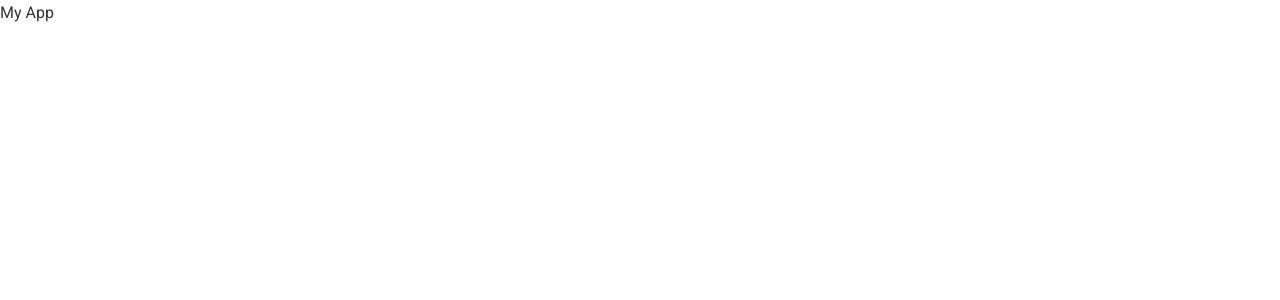
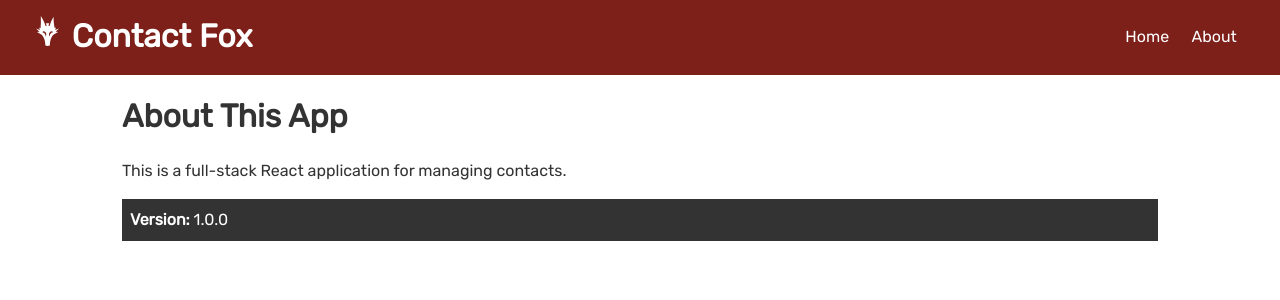
Before and after one commit to rh9891/ContactFox, a React (Create React App) app in the folder client/: page /about in a window 1280 px wide. Shown: the top 300 px of the page. Built offline with nearby package versions, Linux system fonts and the light colour scheme.

Commit message:
Set up the router and completed the functionality of the navbar.

```diff
--- a/client/src/App.css
+++ b/client/src/App.css
@@ -1,12 +1,12 @@
-@import url("https://fonts.googleapis.com/css?family=Roboto");
+@import url("https://fonts.googleapis.com/css?family=Rubik");
 
 /* Global Styles */
 :root {
-  --primary-color: #003699;
+  --primary-color: #6f0801;
   --dark-color: #333333;
   --light-color: #f4f4f4;
-  --danger-color: #dc3545;
-  --success-color: #28a745;
+  --danger-color: #d99058;
+  --success-color: #568203;
 }
 
 * {
@@ -16,7 +16,7 @@
 }
 
 body {
-  font-family: "Roboto", sans-serif;
+  font-family: "Rubik", sans-serif;
   font-size: 1rem;
   line-height: 1.6;
   background-color: #fff;
--- a/client/src/App.js
+++ b/client/src/App.js
@@ -1,8 +1,24 @@
-import React from "react";
+import React, { Fragment } from "react";
+import { BrowserRouter as Router, Route, Switch } from "react-router-dom";
+import Navbar from "./components/layout/Navbar";
+import Home from "./components/pages/Home";
+import About from "./components/pages/About";
 import "./App.css";
 
 const App = () => {
-  return <div className="App">My App</div>;
+  return (
+    <Router>
+      <Fragment className="App">
+        <Navbar />
+        <div className="container">
+          <Switch>
+            <Route exact path="/" component={Home} />
+            <Route exact path="/about" component={About} />
+          </Switch>
+        </div>
+      </Fragment>
+    </Router>
+  );
 };
 
 export default App;
--- /dev/null
+++ b/client/src/components/layout/Navbar.js
@@ -0,0 +1,34 @@
+import React from "react";
+import PropTypes from "prop-types";
+import { GiFoxHead } from "react-icons/gi";
+import { Link } from "react-router-dom";
+
+const Navbar = ({ title }) => {
+  return (
+    <div className="navbar bg-primary">
+      <h1>
+        <GiFoxHead />
+        &nbsp;
+        {title}
+      </h1>
+      <ul>
+        <l1>
+          <Link to="/">Home</Link>
+        </l1>
+        <l1>
+          <Link to="/about">About</Link>
+        </l1>
+      </ul>
+    </div>
+  );
+};
+
+Navbar.propTypes = {
+  title: PropTypes.string.isRequired,
+};
+
+Navbar.defaultProps = {
+  title: "Contact Fox",
+};
+
+export default Navbar;
--- /dev/null
+++ b/client/src/components/pages/About.js
@@ -0,0 +1,17 @@
+import React from "react";
+
+const About = () => {
+  return (
+    <div>
+      <h1>About This App</h1>
+      <p className="my-1">
+        This is a full-stack React application for managing contacts.
+      </p>
+      <p className="bg-dark p">
+        <strong>Version:</strong> 1.0.0
+      </p>
+    </div>
+  );
+};
+
+export default About;
--- /dev/null
+++ b/client/src/components/pages/Home.js
@@ -0,0 +1,11 @@
+import React from "react";
+
+const Home = () => {
+  return (
+    <div>
+      <h1>Home</h1>
+    </div>
+  );
+};
+
+export default Home;
--- a/package.json
+++ b/package.json
@@ -27,7 +27,8 @@
     "express": "^4.17.1",
     "express-validator": "^6.6.1",
     "jsonwebtoken": "^8.5.1",
-    "mongoose": "^5.10.7"
+    "mongoose": "^5.10.7",
+    "react-icons": "^3.11.0"
   },
   "devDependencies": {
     "concurrently": "^5.3.0",
```
Also changed, not shown: client/src/setupTests.js (deleted, +0 -5 lines), client/public/robots.txt (deleted).
